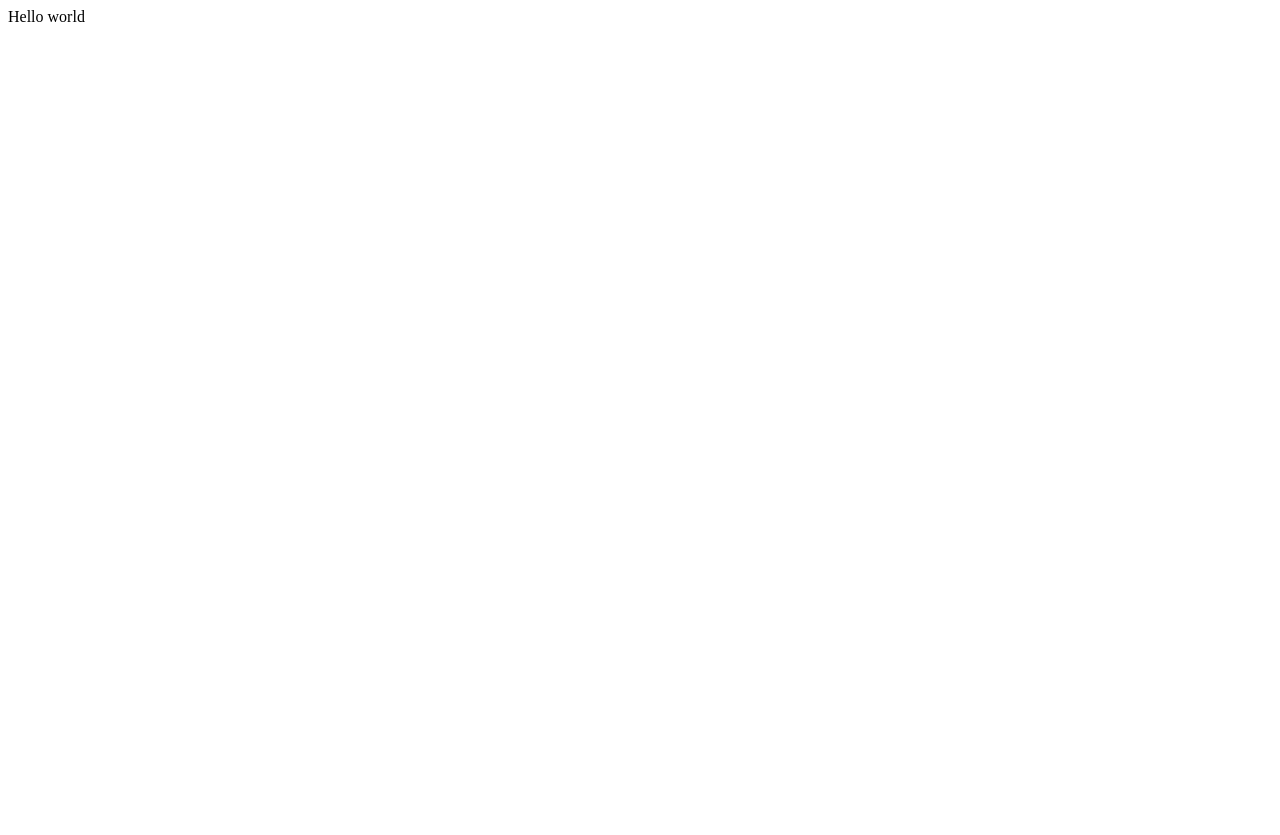
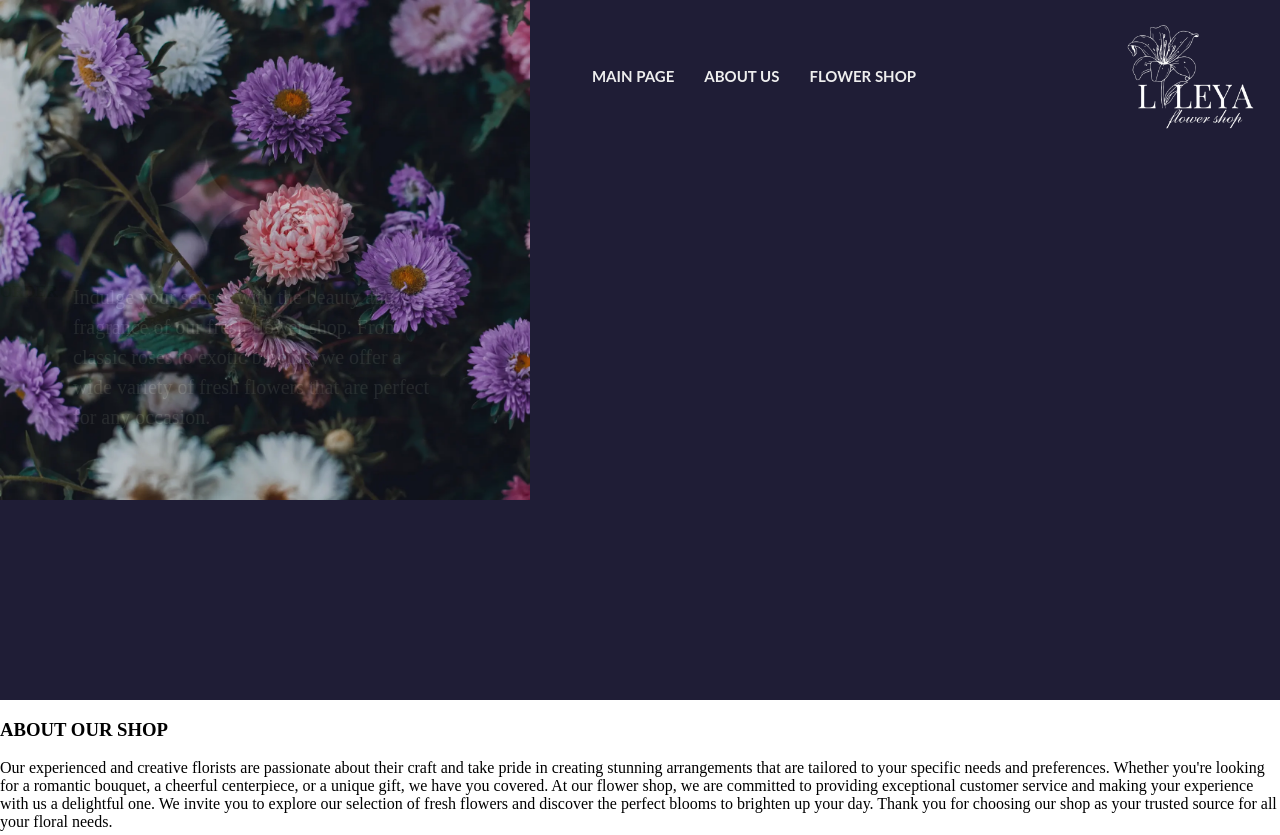
Before and after one commit to kokuzmova/Myproject, a plain HTML site: page index.html in a window 1280 px wide. Shown: the top 835 px of the page. Before the commit the page ends 800 px from the top, so only its background shows below. Drawn offline with Linux system fonts and the light colour scheme.

Commit message:
add styles

```diff
--- /dev/null
+++ b/css/style.css
@@ -0,0 +1,71 @@
+
+body{
+min-height: 100vh;
+margin: 0% 0% 0% 0%;
+padding: 0% 0% 0% 0%;
+}
+
+.block1{
+background-color: rgb(31, 29, 54);
+margin: 0% 0% 0% 0%;
+padding: 0% 0% 0% 0%;
+height: 700px;
+}
+
+.logo_block{
+display: inline-block;
+width: 150px;
+height: 150px;
+}
+
+.logo{
+display: inline-block;
+position: absolute;
+width: 150px;
+height: 150px;
+top: 10px;
+right: 15px;
+}
+
+.menu_section{
+font-size: 20px;
+color: rgb(238, 238, 238);
+font-family: Lato;
+font-size: 15px;
+font-weight: 100;
+line-height: 24px;
+letter-spacing: 0%;
+display: flex;
+text-align: left;
+padding-top: 0%;
+padding-left: 591.93px;
+padding-top: 44px;
+justify-content: flex-start;
+column-gap: 30px;
+}
+
+.side_photo{
+position: absolute;
+width: 529.75px;
+height: 499.55px;
+padding-top: 0%;
+margin-top: 0%;
+left: 0px;
+top: 0px;
+}
+
+.side_text{
+position: absolute;
+width: 370px;
+height: 184px;
+left: 73px;
+padding: 0px;
+margin-top: 20 px;
+color: rgb(238, 238, 238);
+font-family: Barlow;
+font-size: 20px;
+font-weight: 400;
+line-height: 150%;
+letter-spacing: 0%;
+text-align: left;
+}
--- a/index.html
+++ b/index.html
@@ -4,8 +4,111 @@
     <meta charset="UTF-8">
     <meta name="viewport" content="width=device-width, initial-scale=1.0">
     <title> </title>
+    <link rel="stylesheet" href="css/style.css">
 </head>
 <body>
-    Hello world
+    <!-- Wrapper -->
+    <div>
+         <!-- Block 1 (Header) -->
+        <div class="block1">
+            <!-- Menu -->
+            <div>
+                <div class="menu_section">
+                     <h4 class="menu_item1">MAIN PAGE</h4>
+                     <h4 class="menu_item2">ABOUT US</h4>
+                     <h4 class="menu_item3">FLOWER SHOP</h4>
+                </div>
+
+                <div class="logo_block"><img src="img/lileyalogo.png" alt="logo" class="logo"></div>
+                <img src="img/star_icon.png" alt="star icon" width="105.24" height="106">
+                <img src="img/star_icon.png" alt="star icon" width="105.24" height="106">
+            </div>
+            <!-- Side text and photo -->
+            <div>
+                <p class="side_text">Indulge your senses with the beauty and fragrance of our
+                    fresh flower shop. From classic roses to exotic blooms,
+                    we offer a wide variety of fresh flowers that are perfect
+                    for any occasion.
+                </p>
+                <div class="side_photo">
+                    <img class="side_photo" src="img/fl.webp" alt="Side photo">
+                </div>
+
+            </div>
+            <!-- Button -->
+            <div>
+                <h4>ORDER</h4>
+            </div>
+        </div>
+
+        <!-- Block 2 -->
+        <div>
+            <h3>ABOUT OUR SHOP</h3>
+            <p>Our experienced and creative florists are passionate about their
+                craft and take pride in creating stunning arrangements that are
+                tailored to your specific needs and preferences. Whether you're
+                looking for a romantic bouquet, a cheerful centerpiece, or a
+                unique gift, we have you covered.
+
+                At our flower shop, we are committed to providing exceptional
+                customer service and making your experience with us a delightful
+                one. We invite you to explore our selection of fresh flowers and
+                discover the perfect blooms to brighten up your day. Thank you for
+                choosing our shop as your trusted source for all your floral needs.
+            </p>
+            <img src="img/fl1.webp" alt="Back1" width="458" height="632">
+            <img src="img/fl2.webp" alt="Back2" width="538" height="582">
+        </div>
+
+        <!-- Block 3 -->
+        <div>
+            <h3>ALWAYS FRESH FLOWERS</h3>
+            <p>Our flowers are carefully arranged by our experienced and skilled
+                florists, who take pride in creating stunning designs that are
+                tailored to your specific needs and preferences. Whether you're
+                looking for a romantic bouquet, a cheerful centerpiece, or a
+                thoughtful gift, we have the perfect blooms for every occasion.
+            </p>
+        </div>
+
+        <!-- Block 4 -->
+        <div>
+            <img src="img/b2.webp" alt="BOUQUET №1" width="454" height="644">
+            <p>BOUQUET №1</p>
+            <p>20 USD</p>
+            <p>ORDER</p>
+            <img src="img/b1.webp" alt="BOUQUET №2" width="489" height="644">
+            <p>BOUQUET №2</p>
+            <p>15 USD</p>
+            <p>ORDER</p>
+            <img src="img/b3.webp" alt="BOUQUET №3" width="454" height="644">
+            <p>BOUQUET №3</p>
+            <p>25 USD</p>
+            <p>ORDER</p>
+        </div>
+
+        <!-- Block 5 -->
+        <div>
+            <img src="img/b4.webp" alt="BOUQUET №4" width="454" height="644">
+            <p>BOUQUET №1</p>
+            <p>15 USD</p>
+            <p>ORDER</p>
+            <img src="img/b5.webp" alt="BOUQUET №5" width="489" height="644">
+            <p>BOUQUET №2</p>
+            <p>25 USD</p>
+            <p>ORDER</p>
+            <img src="img/b6.webp" alt="BOUQUET №6" width="454" height="644">
+            <p>BOUQUET №3</p>
+            <p>27 USD</p>
+            <p>ORDER</p>
+        </div>
+
+    </div>
+
+
+
+
+
+
 </body>
 </html>
```
Also changed, not shown: img/b1.webp (added), img/b2.webp (added), img/b3.webp (added), img/b4.webp (added), img/b5.webp (added), img/b6.webp (added), img/fl.webp (added), img/fl1.webp (added), img/fl2.webp (added), img/lileyalogo.png (added), img/star_icon.png (added).
